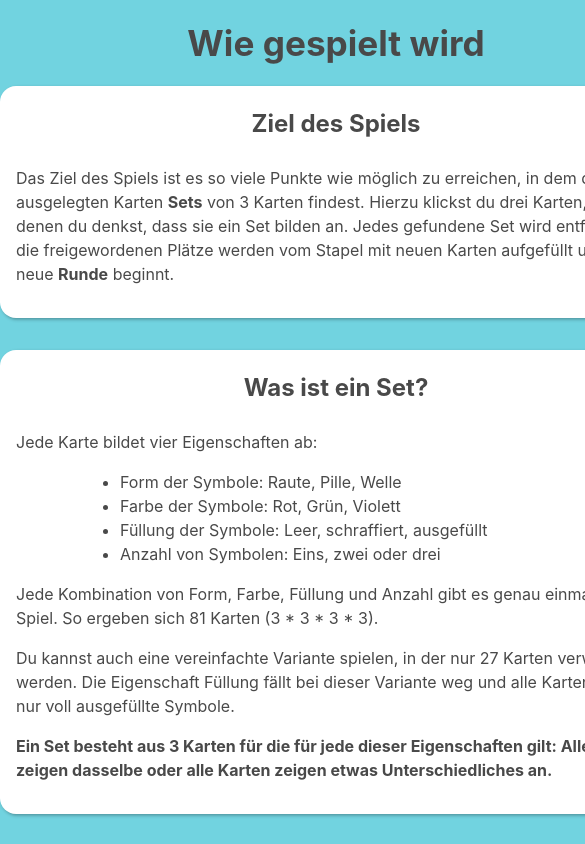
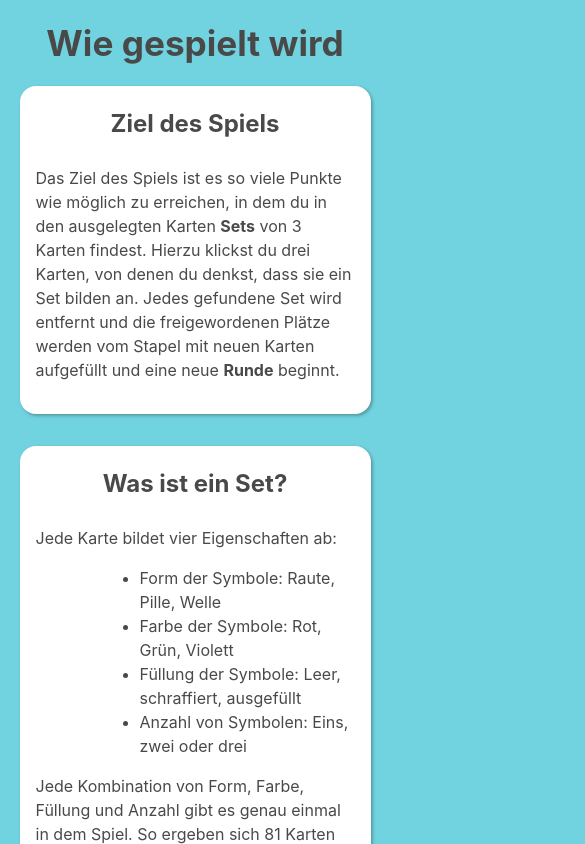
Before and after one commit to smoli/settomat, a Vue app: page /#/how in a window 390 px wide. Shown: the top 844 px of the page, 585 px wide, since content can reach past the window. Built offline with nearby package versions, Linux system fonts and the light colour scheme; what mersennetwister would draw is missing.

Commit message:
Fix display of howto on mobile

```diff
--- a/src/components/Howto.vue
+++ b/src/components/Howto.vue
@@ -195,11 +195,12 @@ section {
     padding: 0em 1em 1em 1em;
     box-shadow: 0.1em 0.1em 0.21em rgba(0, 0, 0, 0.3);
     text-align: left;
+    max-width: 50em;
 }
 
 
 p {
-    width: 40em;
+    display: block;
     margin-top: 0;
     margin-bottom: 1em;
 }
@@ -241,4 +242,10 @@ li {
     border: 1px solid lightgray;
 }
 
+@media (max-width: 600px) {
+    section {
+        max-width: 90vw;
+    }
+}
+
 </style>
```
